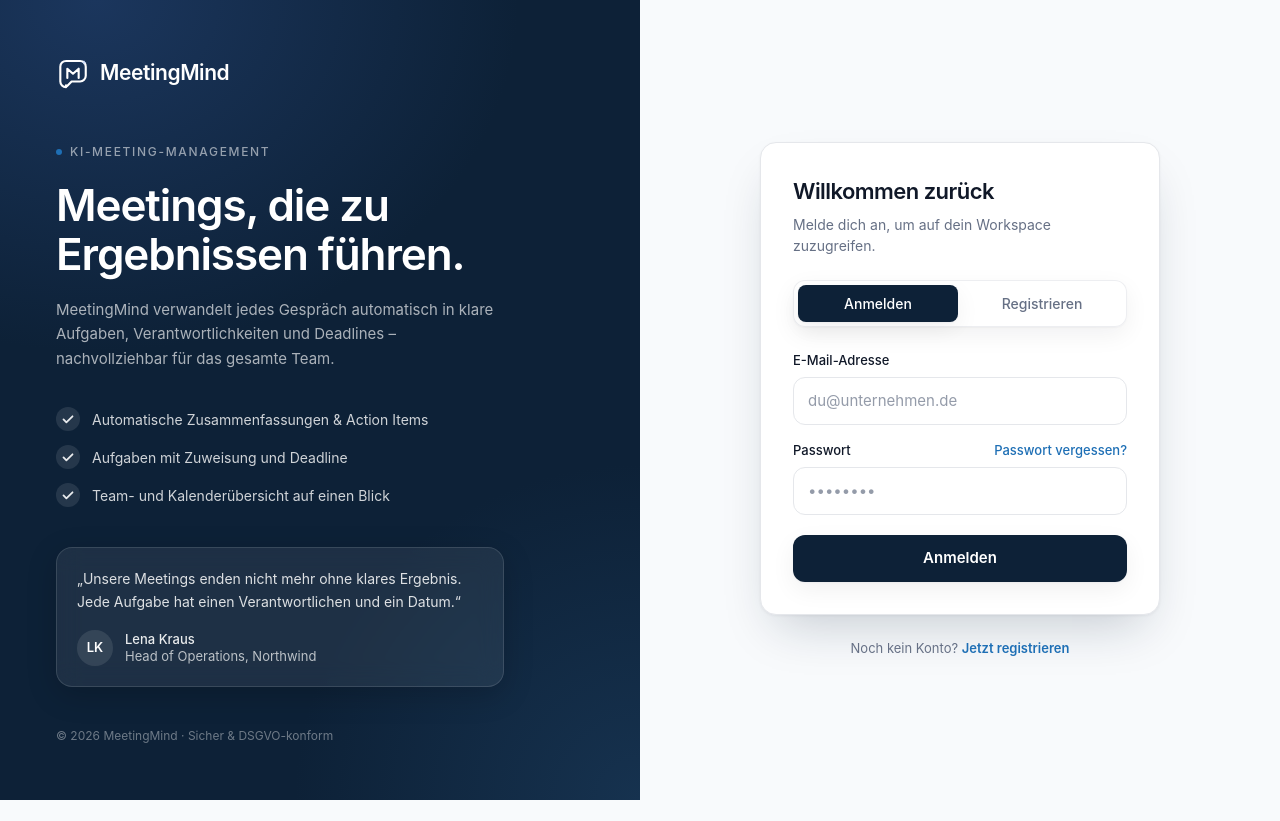
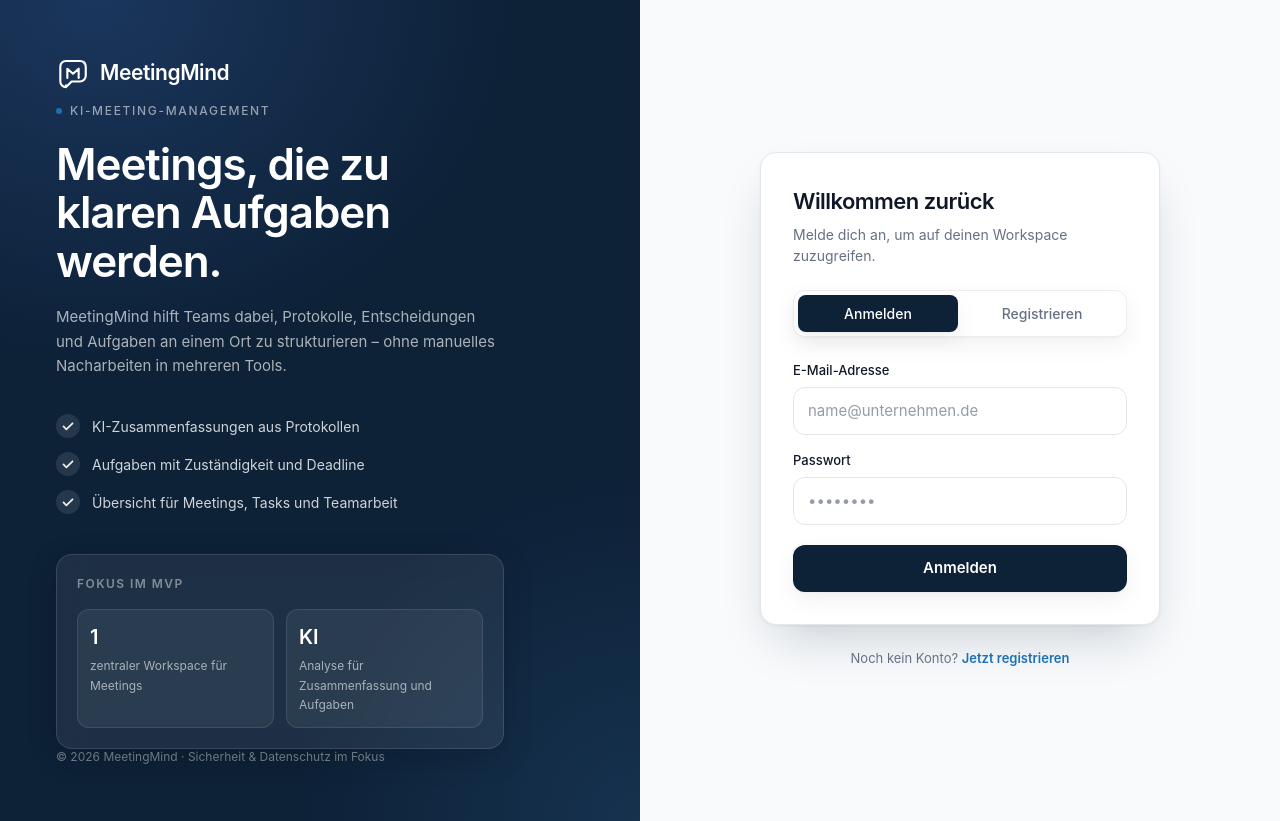
Before and after one commit to suaybboncuksb-jpg/meetingmind, a React app in the folder frontend/: page / in a window 1280 px wide. Before the commit the page ends 800 px from the top, so only its background shows below. Built offline with nearby package versions, Linux system fonts and the light colour scheme; no server answers; the HTML template or start-up script is replaced by a standard one.

Commit message:
chore: clean up demo UI copy

```diff
--- a/frontend/src/pages/Login.jsx
+++ b/frontend/src/pages/Login.jsx
@@ -4,9 +4,9 @@ import { setAuthSession } from '../auth/authStorage.js'
 import Logo from '../components/Logo'
 
 const FEATURES = [
-  'Automatische Zusammenfassungen & Action Items',
-  'Aufgaben mit Zuweisung und Deadline',
-  'Team- und Kalenderübersicht auf einen Blick',
+  'KI-Zusammenfassungen aus Protokollen',
+  'Aufgaben mit Zuständigkeit und Deadline',
+  'Übersicht für Meetings, Tasks und Teamarbeit',
 ]
 
 function CheckIcon() {
@@ -86,12 +86,14 @@ export default function Login({ setIsAuthenticated }) {
             <span className="h-1.5 w-1.5 rounded-full bg-brand" />
             KI-Meeting-Management
           </span>
+
           <h1 className="mt-5 text-[40px] font-semibold leading-[1.1] tracking-tight text-white xl:text-[44px]">
-            Meetings, die zu<br />Ergebnissen führen.
+            Meetings, die zu<br />klaren Aufgaben werden.
           </h1>
+
           <p className="mt-5 text-[15px] leading-relaxed text-white/65">
-            MeetingMind verwandelt jedes Gespräch automatisch in klare Aufgaben,
-            Verantwortlichkeiten und Deadlines – nachvollziehbar für das gesamte Team.
+            MeetingMind hilft Teams dabei, Protokolle, Entscheidungen und Aufgaben
+            an einem Ort zu strukturieren – ohne manuelles Nacharbeiten in mehreren Tools.
           </p>
 
           <ul className="mt-9 space-y-3.5">
@@ -105,25 +107,29 @@ export default function Login({ setIsAuthenticated }) {
             ))}
           </ul>
 
-          <figure className="mt-10 rounded-2xl border border-white/12 bg-white/[0.07] p-5 backdrop-blur-md shadow-[0_8px_30px_rgba(0,0,0,0.18)]">
-            <blockquote className="text-[14px] leading-relaxed text-white/85">
-              „Unsere Meetings enden nicht mehr ohne klares Ergebnis. Jede Aufgabe
-              hat einen Verantwortlichen und ein Datum.“
-            </blockquote>
-            <figcaption className="mt-4 flex items-center gap-3">
-              <span className="flex h-9 w-9 items-center justify-center rounded-full bg-white/10 text-[13px] font-semibold text-white">
-                LK
-              </span>
-              <span className="text-[13px] leading-tight text-white/70">
-                <span className="block font-medium text-white/90">Lena Kraus</span>
-                Head of Operations, Northwind
-              </span>
-            </figcaption>
-          </figure>
+          <div className="mt-10 rounded-2xl border border-white/12 bg-white/[0.07] p-5 backdrop-blur-md shadow-[0_8px_30px_rgba(0,0,0,0.18)]">
+            <p className="text-[12px] font-semibold uppercase tracking-[0.12em] text-white/45">
+              Fokus im MVP
+            </p>
+            <div className="mt-4 grid grid-cols-2 gap-3">
+              <div className="rounded-xl border border-white/10 bg-white/[0.06] p-3">
+                <p className="text-[20px] font-semibold text-white">1</p>
+                <p className="mt-1 text-[12px] leading-relaxed text-white/60">
+                  zentraler Workspace für Meetings
+                </p>
+              </div>
+              <div className="rounded-xl border border-white/10 bg-white/[0.06] p-3">
+                <p className="text-[20px] font-semibold text-white">KI</p>
+                <p className="mt-1 text-[12px] leading-relaxed text-white/60">
+                  Analyse für Zusammenfassung und Aufgaben
+                </p>
+              </div>
+            </div>
+          </div>
         </div>
 
         <p className="relative text-xs text-white/40">
-          © {new Date().getFullYear()} MeetingMind · Sicher & DSGVO-konform
+          © {new Date().getFullYear()} MeetingMind · Sicherheit & Datenschutz im Fokus
         </p>
       </aside>
 
@@ -140,8 +146,8 @@ export default function Login({ setIsAuthenticated }) {
               </h2>
               <p className="mt-1.5 text-[14px] text-muted">
                 {isLogin
-                  ? 'Melde dich an, um auf dein Workspace zuzugreifen.'
-                  : 'Starte in wenigen Sekunden mit MeetingMind.'}
+                  ? 'Melde dich an, um auf deinen Workspace zuzugreifen.'
+                  : 'Erstelle deinen MeetingMind-Workspace in wenigen Sekunden.'}
               </p>
             </div>
 
@@ -187,7 +193,7 @@ export default function Login({ setIsAuthenticated }) {
                     name="name"
                     value={formData.name}
                     onChange={handleChange}
-                    placeholder="Max Mustermann"
+                    placeholder="Dein Name"
                     required={!isLogin}
                     autoComplete="name"
                     className={inputClass}
@@ -205,7 +211,7 @@ export default function Login({ setIsAuthenticated }) {
                   name="email"
                   value={formData.email}
                   onChange={handleChange}
-                  placeholder="du@unternehmen.de"
+                  placeholder="name@unternehmen.de"
                   required
                   autoComplete="email"
                   className={inputClass}
@@ -213,19 +219,9 @@ export default function Login({ setIsAuthenticated }) {
               </div>
 
               <div>
-                <div className="mb-1.5 flex items-center justify-between">
-                  <label htmlFor="password" className="block text-[13px] font-medium text-ink">
-                    Passwort
-                  </label>
-                  {isLogin && (
-                    <button
-                      type="button"
-                      className="text-[13px] font-medium text-brand transition hover:text-brand-600"
-                    >
-                      Passwort vergessen?
-                    </button>
-                  )}
-                </div>
+                <label htmlFor="password" className="mb-1.5 block text-[13px] font-medium text-ink">
+                  Passwort
+                </label>
                 <input
                   id="password"
                   type="password"
--- a/frontend/src/pages/Settings.jsx
+++ b/frontend/src/pages/Settings.jsx
@@ -13,7 +13,11 @@ function Toggle({ checked, onChange }) {
       onClick={() => onChange(!checked)}
       className={`relative h-6 w-11 rounded-full transition ${checked ? 'bg-navy' : 'bg-line'}`}
     >
-      <span className={`absolute top-0.5 h-5 w-5 rounded-full bg-white shadow-sm transition ${checked ? 'left-[22px]' : 'left-0.5'}`} />
+      <span
+        className={`absolute top-0.5 h-5 w-5 rounded-full bg-white shadow-sm transition ${
+          checked ? 'left-[22px]' : 'left-0.5'
+        }`}
+      />
     </button>
   )
 }
@@ -30,10 +34,27 @@ function Row({ title, description, children }) {
   )
 }
 
-const INTEGRATIONS = [
-  { name: 'Google Calendar', desc: 'Meetings automatisch synchronisieren.' },
-  { name: 'Zoom', desc: 'Aufzeichnungen & Transkripte importieren.' },
-  { name: 'Microsoft Teams', desc: 'Meetings und Protokolle verbinden.' },
+function RoadmapBadge() {
+  return (
+    <span className="inline-flex items-center rounded-full border border-line bg-soft px-2.5 py-1 text-[11px] font-medium text-muted">
+      Roadmap
+    </span>
+  )
+}
+
+const ROADMAP_INTEGRATIONS = [
+  {
+    name: 'Kalender-Integration',
+    desc: 'Geplant: Meetings später mit externen Kalendern synchronisieren.',
+  },
+  {
+    name: 'Video-Meeting-Import',
+    desc: 'Geplant: Aufzeichnungen und Transkripte aus Meeting-Tools importieren.',
+  },
+  {
+    name: 'Team-Workspace',
+    desc: 'Geplant: gemeinsame Arbeitsbereiche für mehrere Nutzer und Rollen.',
+  },
 ]
 
 export default function Settings({ user, theme = 'light', onThemeChange }) {
@@ -46,10 +67,12 @@ export default function Settings({ user, theme = 'light', onThemeChange }) {
 
   return (
     <div className="space-y-6">
-      <PageHeader title="Einstellungen" subtitle="Verwalte dein Profil, Präferenzen und Integrationen." />
+      <PageHeader
+        title="Einstellungen"
+        subtitle="Verwalte dein Profil, deine Oberfläche und geplante Erweiterungen."
+      />
 
       <div className="grid grid-cols-1 gap-6 lg:grid-cols-2">
-        {/* Profil */}
         <DataCard title="Profil" icon={UserIcon}>
           <div className="flex items-center gap-4">
             <span className="flex h-14 w-14 items-center justify-center rounded-2xl bg-navy text-[16px] font-semibold text-white">
@@ -62,7 +85,6 @@ export default function Settings({ user, theme = 'light', onThemeChange }) {
           </div>
         </DataCard>
 
-        {/* Sprache & Design */}
         <DataCard title="Sprache & Darstellung" icon={GlobeIcon}>
           <div className="divide-y divide-line">
             <Row title="Sprache" description="Sprache der Oberfläche.">
@@ -82,26 +104,34 @@ export default function Settings({ user, theme = 'light', onThemeChange }) {
           </div>
         </DataCard>
 
-        {/* Benachrichtigungen */}
         <DataCard title="Benachrichtigungen" icon={BellIcon}>
           <div className="divide-y divide-line">
-            <Row title="E-Mail-Benachrichtigungen" description="Zusammenfassungen nach jedem Meeting.">
+            <Row
+              title="E-Mail-Benachrichtigungen"
+              description="Lokale Einstellung für spätere Meeting-Zusammenfassungen."
+            >
               <Toggle checked={emailNotif} onChange={setEmailNotif} />
             </Row>
-            <Row title="Aufgaben-Erinnerungen" description="Hinweise zu fälligen Aufgaben.">
+            <Row
+              title="Aufgaben-Erinnerungen"
+              description="Lokale Einstellung für spätere Hinweise zu fälligen Aufgaben."
+            >
               <Toggle checked={taskNotif} onChange={setTaskNotif} />
             </Row>
           </div>
         </DataCard>
 
-        {/* Integrationen */}
-        <DataCard title="Integrationen" icon={PlugIcon}>
+        <DataCard title="Roadmap" icon={PlugIcon}>
+          <div className="mb-3 rounded-xl border border-line bg-canvas px-4 py-3">
+            <p className="text-[13px] leading-relaxed text-muted">
+              Diese Punkte sind als nächste Ausbaustufen geplant und aktuell noch nicht aktiv verbunden.
+            </p>
+          </div>
+
           <div className="divide-y divide-line">
-            {INTEGRATIONS.map((it) => (
+            {ROADMAP_INTEGRATIONS.map((it) => (
               <Row key={it.name} title={it.name} description={it.desc}>
-                <span className="inline-flex items-center rounded-full border border-line bg-soft px-2.5 py-1 text-[11px] font-medium text-muted">
-                  Bald verfügbar
-                </span>
+                <RoadmapBadge />
               </Row>
             ))}
           </div>
```
